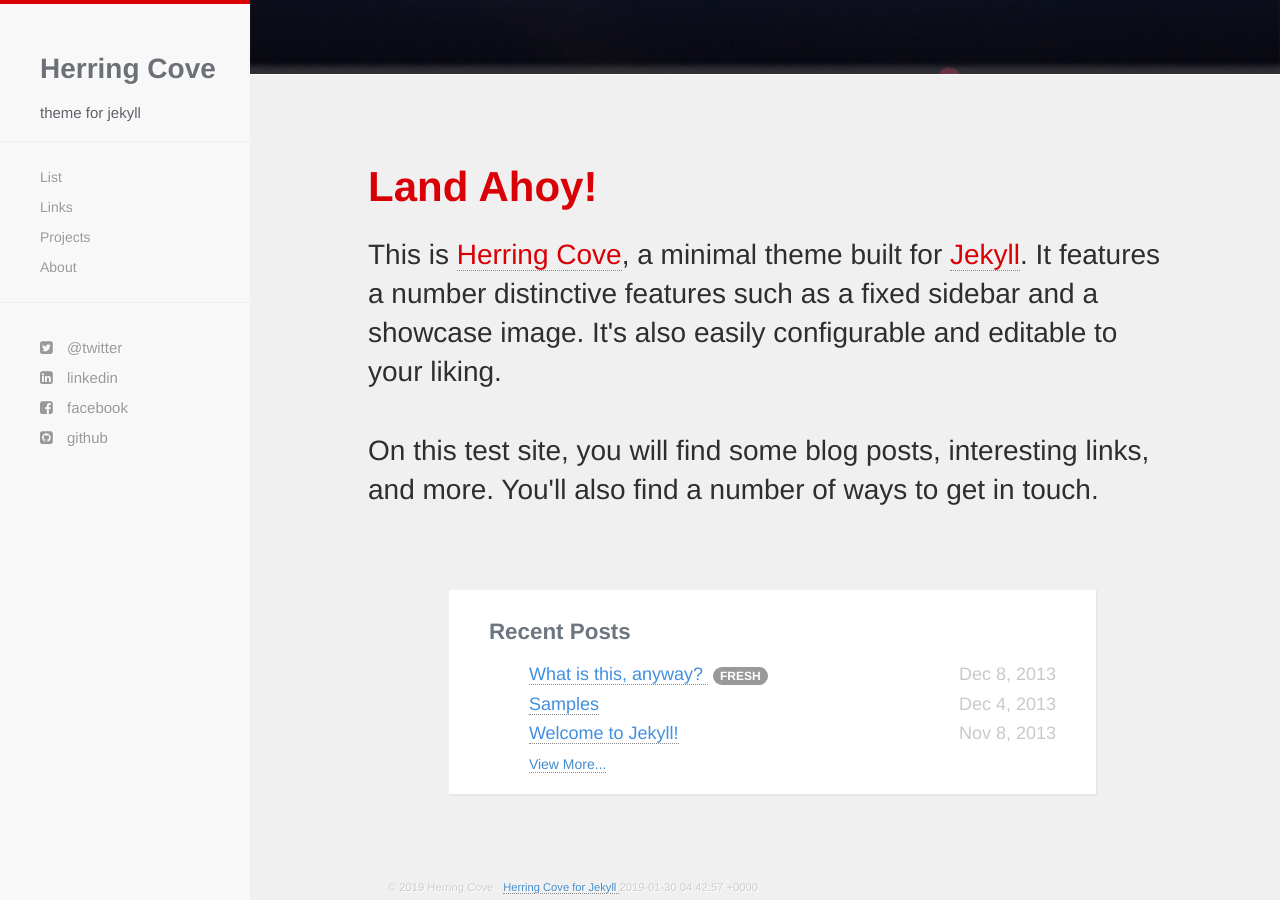
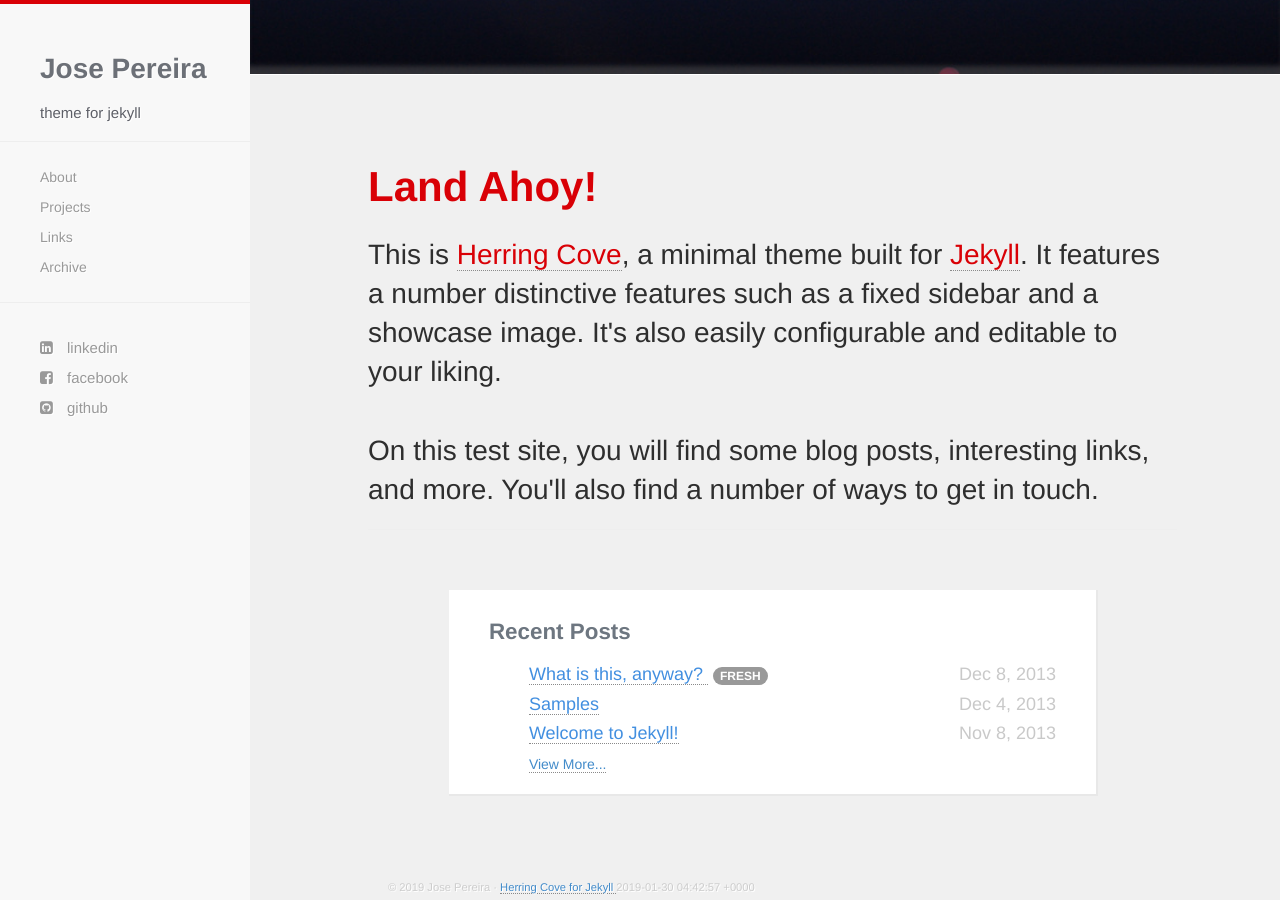
Before and after one commit to jpereiran/jpereiran.github.io, a Jekyll site: the page built from index.html, in a window 1280 px wide and 900 px high, scrolled down 629 px. Built offline with Jekyll 4.4.1, drawn with Linux system fonts in a browser that asks for light colours; nearby versions of some CDN libraries; Markdown is read by kramdown in place of the engine named in the settings.

Commit message:
Desciption changes
Moving around placeholders

```diff
--- a/_config.yml
+++ b/_config.yml
@@ -1,13 +1,12 @@
-name: Herring Cove
-author: Herring Cove
+name: Jose Pereira
+author: Jose Pereira
 baseurl: /
 description: theme for jekyll
 github: http://www.github.com/jpereiran
-twitter: http://www.twitter.com/
-facebook: http://www.facebook.com
-linkedin: http://www.linkedin.com
+facebook: https://www.facebook.com/planetarypiedpiper
+linkedin: https://www.linkedin.com/in/jose-pereira-b9910815b/
 email: jpereira[at]pucp.edu.pe
-location: 42°2'16"N   70°12'47"W
+location: 12°4'38"S   77°5'34"W
 disqus:
 
 ##Make sure to edit the above fields, especially for disqus.
--- a/_includes/navigation.html
+++ b/_includes/navigation.html
@@ -11,10 +11,11 @@
     </div>
     <div class="navbar-collapse collapse">
       <ul class="nav navbar-nav">
-      <li><a href="{{ site.baseurl }}/list.html">List</a></li>
+      <li><a href="{{ site.baseurl }}/about.html">About</a></li>
+      <li><a href="{{ site.baseurl }}/projects.html">Projects</a></li>
       <li><a href="{{ site.baseurl }}/links.html">Links</a></li>
-      <li><a href="{{ site.baseurl }}/projects.html">Projects</a></li>
-      <li><a href="{{ site.baseurl }}/about.html">About</a></li>
+      <li><a href="{{ site.baseurl }}/list.html">Archive</a></li>
+
       </ul>
     </div><!--/.nav-collapse -->
   </div>
@@ -25,13 +26,12 @@
   <ul class="sidebar-nav">
     <li class="sidebar-brand"><a href="{{ site.baseurl }}/"><h1 class="brand">{{ site.name }}</h1></a><h3>{{ site.description }}</h3></li>
     <hr />
-    <li><a href="{{ site.baseurl }}/list.html">List</a></li>
+    <li><a href="{{ site.baseurl }}/about.html">About</a></li>
+    <li><a href="{{ site.baseurl }}/projects.html">Projects</a></li>
     <li><a href="{{ site.baseurl }}/links.html">Links</a></li>
-    <li><a href="{{ site.baseurl }}/projects.html">Projects</a></li>
-    <li><a href="{{ site.baseurl }}/about.html">About</a></li>
+    <li><a href="{{ site.baseurl }}/list.html">Archive</a></li>
     <hr />
     <div id="social-wrapper">
-      <li> <a href="{{ site.twitter }}"><i class="fa fa-twitter-square"></i> @twitter</a></li>
       <li> <a href="{{ site.linkedin }}"><i class="fa fa-linkedin-square"></i> linkedin</a> </li>
       <li> <a href="{{ site.facebook }}"><i class="fa fa-facebook-square"></i> facebook</a></li>
       <li> <a href="{{ site.github }}"><i class="fa fa-github-square"></i> github</a> </li>
```
